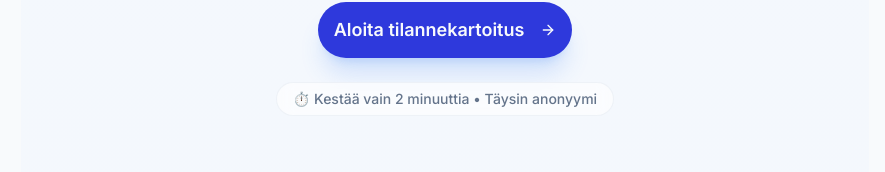
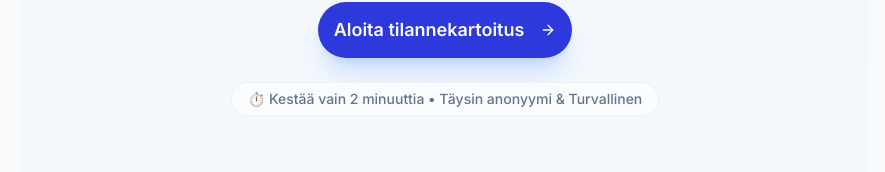
Before and after one commit to JoonasHuhta/Turvasiipi, a Next.js app: page / in a window 1280 px wide. Shown: the part 627-799 px from the top of the page, without its empty margins (195-1080 px from the left). Built offline with nearby package versions, Linux system fonts and the light colour scheme.

Commit message:
Content: Minor update to Landing Page text for public repo verification
- Updated hero badge text to 'Täysin anonyymi & Turvallinen' to confirm Vercel deployment flow

```diff
--- a/src/app/page.tsx
+++ b/src/app/page.tsx
@@ -34,7 +34,7 @@ export default function Home() {
             </Button>
           </Link>
           <p className="text-sm text-slate-500 font-medium bg-white/60 backdrop-blur px-4 py-1.5 rounded-full border border-slate-200/50">
-            ⏱️ Kestää vain 2 minuuttia • Täysin anonyymi
+            ⏱️ Kestää vain 2 minuuttia • Täysin anonyymi & Turvallinen
           </p>
         </div>
       </section>
```
